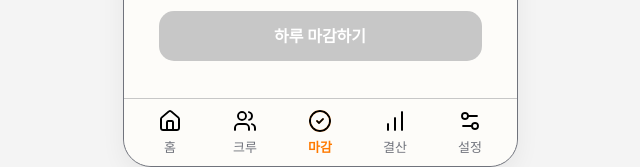
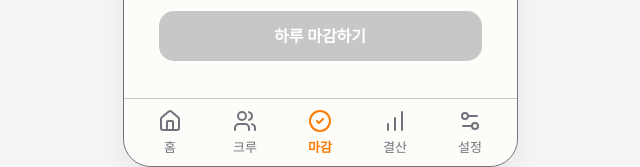
Before and after one commit to pirogramming/Dopamine-Ledger, a Django app: page /ledger/daily-close/ in a window 1280 px wide. Shown: the part 687-854 px from the top of the page, without its empty margins (320-960 px from the left). Run offline with Django 5.2, Linux system fonts and the light colour scheme; the visitor is signed in with stand-in values (Sample User, id 1); data that the repository does not hold is empty.

Commit message:
feat: nav 해당 화면 당 하단 색상 있게 바꿈.

```diff
--- a/ledger/views.py
+++ b/ledger/views.py
@@ -317,6 +317,7 @@ def main_progress(request):
         ),
         'today_records': records,
         'today_record_count': get_today_record_count(request.user),
+        'active_tab': 'home',
     }
     return render(request, 'ledger/main_progress.html', context)
 
@@ -348,5 +349,6 @@ def main_convert(request):
         'desc_line2': f"{activity} {format_unit_display(today_spent, base, unit)}에 해당해요",
         'today_records': records,
         'today_record_count': get_today_record_count(user),
+        'active_tab': 'home',
     }
     return render(request, 'ledger/main_convert.html', context)
--- a/templates/base.html
+++ b/templates/base.html
@@ -21,41 +21,41 @@
             <ul class="bottom-nav__list">
                 <li class="nav-item {% if active_tab == 'home' %}nav-item--active{% endif %}">
                     <a class="nav-item__link" href="{% url 'ledger:main_progress' %}">
-                        <img class="nav-item__icon"
-                             style="--icon-src: url('{% static 'images/icon-home.svg' %}')"
-                             src="{% static 'images/icon-home.svg' %}" alt="홈">
+                        <span class="nav-item__icon"
+                            style="--icon-src: url('{% static 'images/icon-home.svg' %}')"
+                            role="img" aria-label="홈"></span>
                         <span class="nav-item__label">홈</span>
                     </a>
                 </li>
                 <li class="nav-item {% if active_tab == 'crew' %}nav-item--active{% endif %}">
                     <a class="nav-item__link" href="#">
-                        <img class="nav-item__icon"
-                             style="--icon-src: url('{% static 'images/icon-crew.svg' %}')"
-                             src="{% static 'images/icon-crew.svg' %}" alt="크루">
+                        <span class="nav-item__icon"
+                            style="--icon-src: url('{% static 'images/icon-crew.svg' %}')"
+                            role="img" aria-label="크루"></span>
                         <span class="nav-item__label">크루</span>
                     </a>
                 </li>
                 <li class="nav-item {% if active_tab == 'deadline' %}nav-item--active{% endif %}">
                     <a class="nav-item__link" href="#">
-                        <img class="nav-item__icon"
-                             style="--icon-src: url('{% static 'images/icon-deadline.svg' %}')"
-                             src="{% static 'images/icon-deadline.svg' %}" alt="마감">
+                        <span class="nav-item__icon"
+                            style="--icon-src: url('{% static 'images/icon-deadline.svg' %}')"
+                            role="img" aria-label="마감"></span>
                         <span class="nav-item__label">마감</span>
                     </a>
                 </li>
                 <li class="nav-item {% if active_tab == 'settlement' %}nav-item--active{% endif %}">
                     <a class="nav-item__link" href="#">
-                        <img class="nav-item__icon"
-                             style="--icon-src: url('{% static 'images/icon-settlement.svg' %}')"
-                             src="{% static 'images/icon-settlement.svg' %}" alt="결산">
+                        <span class="nav-item__icon"
+                            style="--icon-src: url('{% static 'images/icon-settlement.svg' %}')"
+                            role="img" aria-label="결산"></span>
                         <span class="nav-item__label">결산</span>
                     </a>
                 </li>
                 <li class="nav-item {% if active_tab == 'setting' %}nav-item--active{% endif %}">
                     <a class="nav-item__link" href="#">
-                        <img class="nav-item__icon"
-                             style="--icon-src: url('{% static 'images/icon-setting.svg' %}')"
-                             src="{% static 'images/icon-setting.svg' %}" alt="설정">
+                        <span class="nav-item__icon"
+                            style="--icon-src: url('{% static 'images/icon-setting.svg' %}')"
+                            role="img" aria-label="설정"></span>
                         <span class="nav-item__label">설정</span>
                     </a>
                 </li>
```
